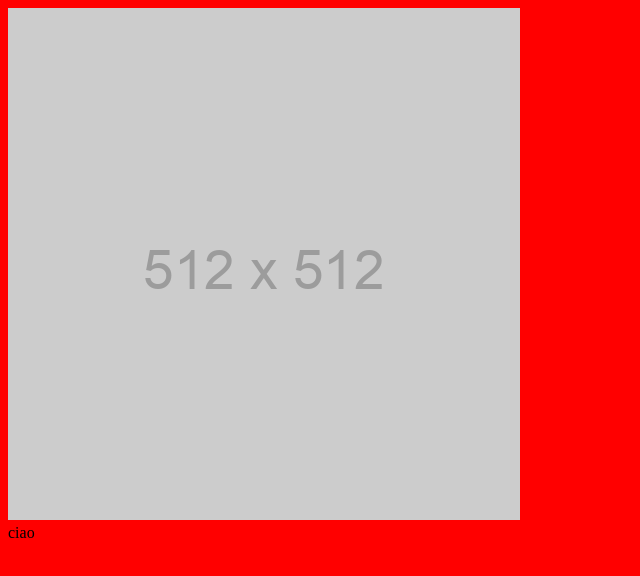
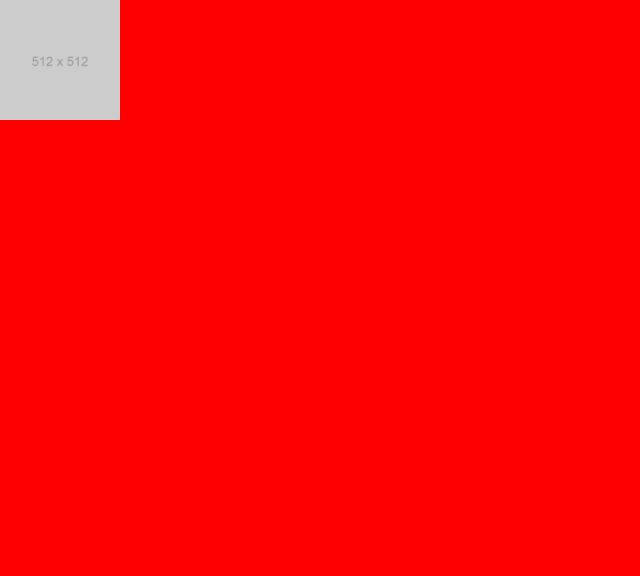
Before and after one commit to willy-5354/ufs_07_dmd-23-25, a plain HTML site: page ufs_07/landing-page/index.html in a window 1280 px wide. Shown: the whole page, without its empty margins (0-640 px from the left). Drawn offline with Linux system fonts and the light colour scheme.

Commit message:
ho definto il reset.css / inserito un immagine / background colore del sito

```diff
--- /dev/null
+++ b/ufs_07/landing-page/assets/reset.css
@@ -0,0 +1,43 @@
+html, body, div, span, applet, object, iframe,
+h1, h2, h3, h4, h5, h6, p, blockquote, pre,
+a, abbr, acronym, address, big, cite, code,
+del, dfn, em, img, ins, kbd, q, s, samp,
+small, strike, strong, sub, sup, tt, var,
+b, u, i, center,
+dl, dt, dd, ol, ul, li,
+fieldset, form, label, legend,
+table, caption, tbody, tfoot, thead, tr, th, td,
+article, aside, canvas, details, embed,
+figure, figcaption, footer, header, hgroup,
+menu, nav, output, ruby, section, summary,
+time, mark, audio, video {
+	margin: 0;
+	padding: 0;
+	border: 0;
+	font-size: 100%;
+	font: inherit;
+	vertical-align: baseline;
+}
+/* HTML5 display-role reset for older browsers */
+article, aside, details, figcaption, figure,
+footer, header, hgroup, menu, nav, section {
+	display: block;
+}
+body {
+	line-height: 1;
+}
+ol, ul {
+	list-style: none;
+}
+blockquote, q {
+	quotes: none;
+}
+blockquote:before, blockquote:after,
+q:before, q:after {
+	content: '';
+	content: none;
+}
+table {
+	border-collapse: collapse;
+	border-spacing: 0;
+}
--- a/ufs_07/landing-page/assets/styles/main.css
+++ b/ufs_07/landing-page/assets/styles/main.css
@@ -1,3 +1,8 @@
 body{
     background-color: red;
 }
+
+.site-logo-wrapper img{
+    max-width: 120px;
+
+}
--- a/ufs_07/landing-page/index.html
+++ b/ufs_07/landing-page/index.html
@@ -6,16 +6,17 @@
         <meta name="viewport" content="width=device-width, initial-scale=1.0">
         <title>Landing page</title>
         <link rel="stylesheet" href="assets/styles/main.css">
+        <!-- il reset.css è una pratica o concetto che ci serve per concatenare due file. Consentirà, quindi, di sovrascrivere il file aggiungendo più elementi(in questo caso per togliere lo spazio "width" dal lato della pagina sinistra) -->
+        <link rel="stylesheet" href="assets/reset.css">
     </head>
 
     <body>
 
         <header>
-            <a href="index.html" class="site-logo-wrapper" title="Clicca qui per toranre alla HomePage">
+            <a href="index.html" class="site-logo-wrapper" title="Clicca qui per tornare alla HomePage">
                 <img src="assets/images/logo.png" alt="">
             </a>
         </header>
-ciao
     </body>
 
 </html>
```
